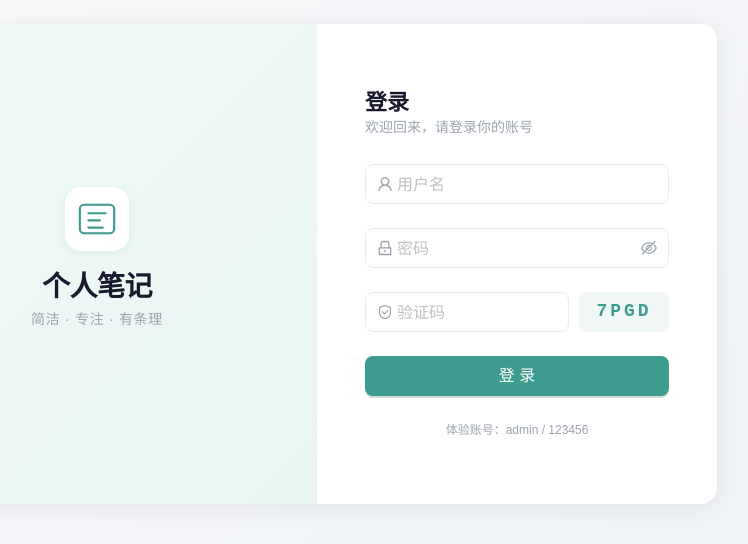
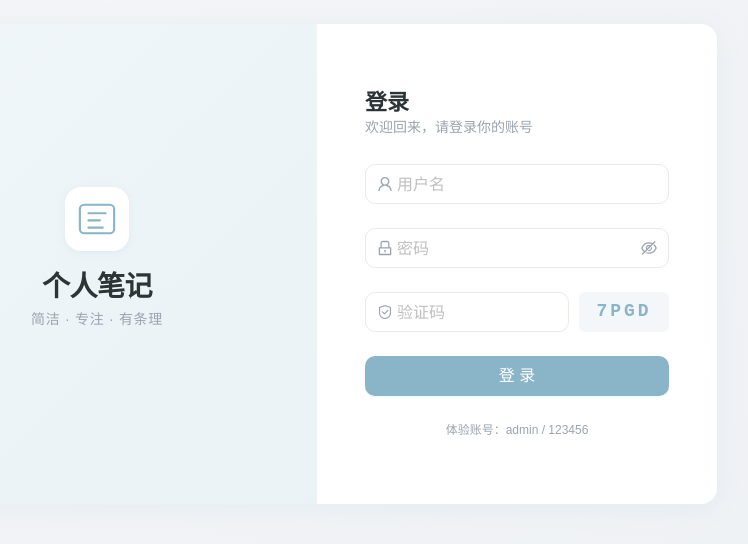
Before and after one commit to NewcomerXiaoLiu/note-Manage-system, a Vue app in the folder front-end/: page /login in a window 1280 px wide. Shown: the part 136-680 px from the top of the page, without its empty margins (343-1091 px from the left). Built offline with nearby package versions, Linux system fonts and the light colour scheme; no server answers.

Commit message:
切换前端主题为小清新风格
主题色从 Teal #3D9B8F 更换为 Soft Sky Blue #8AB4C8，
搭配 peach/sage/lavender 柔和辅色，组件尺寸改为默认。

```diff
--- a/front-end/src/App.vue
+++ b/front-end/src/App.vue
@@ -21,89 +21,95 @@
 
   const themeConfig = {
     token: {
-      colorPrimary: '#3d9b8f',
-      colorSuccess: '#3d9b8f',
-      colorWarning: '#f0b34b',
-      colorError: '#e8927c',
-      colorInfo: '#5b8def',
-      borderRadius: 6,
-      colorBgLayout: '#f8f9fa',
+      colorPrimary: '#8ab4c8',
+      colorSuccess: '#8ab4c8',
+      colorWarning: '#e8c87a',
+      colorError: '#e8aFAF',
+      colorInfo: '#8ab4c8',
+      borderRadius: 8,
+      colorBgLayout: '#f4f6f8',
       colorBgContainer: '#ffffff',
       colorBgElevated: '#ffffff',
-      colorBorder: '#e8ecf0',
-      colorBorderSecondary: '#f0f2f4',
-      colorText: '#1a1a2e',
+      colorBorder: '#e6eaf0',
+      colorBorderSecondary: '#eef1f4',
+      colorText: '#2d3436',
       colorTextSecondary: '#6b7280',
       colorTextTertiary: '#9ca3af',
       fontFamily: "'DM Sans', -apple-system, BlinkMacSystemFont, 'Segoe UI', sans-serif",
       fontSize: 14,
-      boxShadow: '0 1px 3px rgba(0, 0, 0, 0.04)',
-      boxShadowSecondary: '0 4px 16px rgba(0, 0, 0, 0.06)',
+      boxShadow: '0 1px 4px rgba(0, 0, 0, 0.04)',
+      boxShadowSecondary: '0 4px 16px rgba(138, 180, 200, 0.1)',
     },
     components: {
       Layout: {
-        colorBgHeader: '#ffffff',
-        colorBgBody: '#f8f9fa',
+        colorBgHeader: 'rgba(255,255,255,0.88)',
+        colorBgBody: '#f4f6f8',
         colorBgTrigger: '#ffffff',
       },
       Menu: {
         colorItemBg: 'transparent',
         colorItemText: '#6b7280',
-        colorItemTextHover: '#1a1a2e',
-        colorItemTextSelected: '#3d9b8f',
-        colorItemBgHover: '#f0faf8',
-        colorItemBgSelected: '#f0faf8',
+        colorItemTextHover: '#2d3436',
+        colorItemTextSelected: '#8ab4c8',
+        colorItemBgHover: '#f0f6f9',
+        colorItemBgSelected: '#f0f6f9',
         colorSubItemBg: 'transparent',
-        radiusItem: 6,
-        radiusSubMenuItem: 6,
+        radiusItem: 8,
+        radiusSubMenuItem: 8,
       },
       Button: {
-        colorPrimaryHover: '#2d8b7f',
-        colorPrimaryActive: '#1e7b6f',
-        borderRadius: 6,
+        colorPrimaryHover: '#7aa8bc',
+        colorPrimaryActive: '#6a9cb0',
+        borderRadius: 8,
         controlHeight: 36,
       },
       Card: {
-        borderRadius: 12,
-        padding: 20,
-        paddingLG: 20,
-        colorBorderSecondary: '#f0f2f4',
+        borderRadius: 14,
+        padding: 24,
+        paddingLG: 24,
+        colorBorderSecondary: '#eef1f4',
       },
       Table: {
-        borderRadius: 8,
-        headerBg: '#f8f9fa',
+        borderRadius: 10,
+        headerBg: '#f4f6f8',
         headerColor: '#6b7280',
-        rowHoverBg: '#f8f9fa',
-        borderColor: '#f0f2f4',
+        rowHoverBg: '#f8fafb',
+        borderColor: '#eef1f4',
       },
       Modal: {
-        borderRadius: 12,
-        borderRadiusLG: 12,
+        borderRadius: 14,
+        borderRadiusLG: 14,
         headerBg: '#ffffff',
         contentBg: '#ffffff',
-        footerBg: '#f8f9fa',
+        footerBg: '#f8fafb',
       },
       Form: {
         labelColor: '#6b7280',
         labelFontSize: 13,
       },
       Input: {
-        borderRadius: 6,
-        hoverBorderColor: '#3d9b8f',
-        activeBorderColor: '#3d9b8f',
+        borderRadius: 8,
+        hoverBorderColor: '#8ab4c8',
+        activeBorderColor: '#8ab4c8',
       },
       Select: {
-        borderRadius: 6,
-        hoverBorderColor: '#3d9b8f',
+        borderRadius: 8,
+        hoverBorderColor: '#8ab4c8',
       },
       Statistic: {
         contentFontSize: 28,
       },
       Pagination: {
-        borderRadius: 6,
+        borderRadius: 8,
       },
       Popconfirm: {
-        borderRadius: 8,
+        borderRadius: 10,
+      },
+      Tabs: {
+        colorBorderSecondary: '#eef1f4',
+      },
+      Tag: {
+        borderRadius: 6,
       },
     },
   };
--- a/front-end/src/assets/styles/common.scss
+++ b/front-end/src/assets/styles/common.scss
@@ -41,17 +41,17 @@
 
   .ant-card-head {
     border-bottom-color: var(--color-border-light) !important;
-    padding: 0 20px !important;
-    min-height: 50px !important;
+    padding: 0 24px !important;
+    min-height: 54px !important;
 
     .ant-card-head-title {
       font-size: 15px;
       font-weight: 600;
-      padding: 14px 0;
+      padding: 16px 0;
     }
   }
 
   .ant-card-body {
-    padding: 20px !important;
+    padding: 24px !important;
   }
 }
--- a/front-end/src/assets/styles/theme.scss
+++ b/front-end/src/assets/styles/theme.scss
@@ -1,44 +1,44 @@
-// ========== Crisp White Theme ==========
-// 清爽留白 · 干净轻盈
+// ========== 小清新 Theme ==========
+// 温柔治愈 · 轻盈透气
 
 :root {
-  // -- Primary (Teal) --
-  --color-primary: #3d9b8f;
-  --color-primary-hover: #2d8b7f;
-  --color-primary-active: #1e7b6f;
-  --color-primary-light: rgba(61, 155, 143, 0.08);
-  --color-primary-bg: #f0faf8;
+  // -- Primary (Sky Blue) --
+  --color-primary: #8ab4c8;
+  --color-primary-hover: #7aa8bc;
+  --color-primary-active: #6a9cb0;
+  --color-primary-light: rgba(138, 180, 200, 0.1);
+  --color-primary-bg: #f0f6f9;
 
   // -- Neutrals --
-  --color-bg-page: #f8f9fa;
+  --color-bg-page: #f4f6f8;
   --color-bg-card: #ffffff;
   --color-bg-elevated: #ffffff;
-  --color-bg-header: rgba(255, 255, 255, 0.92);
-  --color-text-primary: #1a1a2e;
+  --color-bg-header: rgba(255, 255, 255, 0.88);
+  --color-text-primary: #2d3436;
   --color-text-secondary: #6b7280;
   --color-text-muted: #9ca3af;
-  --color-border: #e8ecf0;
-  --color-border-light: #f0f2f4;
+  --color-border: #e6eaf0;
+  --color-border-light: #eef1f4;
 
   // -- Accent --
-  --color-accent-coral: #e8927c;
-  --color-accent-coral-light: rgba(232, 146, 124, 0.1);
-  --color-accent-blue: #5b8def;
-  --color-accent-blue-light: rgba(91, 141, 239, 0.1);
-  --color-accent-amber: #f0b34b;
-  --color-accent-amber-light: rgba(240, 179, 75, 0.1);
+  --color-accent-peach: #f0d0b8;
+  --color-accent-peach-light: rgba(240, 208, 184, 0.15);
+  --color-accent-sage: #b8d4c4;
+  --color-accent-sage-light: rgba(184, 212, 196, 0.15);
+  --color-accent-lavender: #c8bcd8;
+  --color-accent-lavender-light: rgba(200, 188, 216, 0.15);
 
-  // -- Shadows --
-  --shadow-sm: 0 1px 3px rgba(0, 0, 0, 0.04);
-  --shadow-md: 0 4px 16px rgba(0, 0, 0, 0.06);
-  --shadow-lg: 0 8px 30px rgba(0, 0, 0, 0.08);
+  // -- Shadows (softer) --
+  --shadow-sm: 0 1px 4px rgba(0, 0, 0, 0.04);
+  --shadow-md: 0 4px 16px rgba(138, 180, 200, 0.1);
+  --shadow-lg: 0 8px 30px rgba(138, 180, 200, 0.12);
   --shadow-right: 1px 0 3px rgba(0, 0, 0, 0.04);
 
   // -- Typography --
   --font-family: 'DM Sans', -apple-system, BlinkMacSystemFont, 'Segoe UI', sans-serif;
 
   // -- Radius --
-  --radius-sm: 4px;
-  --radius-md: 8px;
-  --radius-lg: 12px;
+  --radius-sm: 6px;
+  --radius-md: 10px;
+  --radius-lg: 14px;
 }
--- a/front-end/src/views/home/index.vue
+++ b/front-end/src/views/home/index.vue
@@ -124,13 +124,13 @@
       }
 
       &.icon-groups {
-        color: var(--color-accent-amber);
-        background: var(--color-accent-amber-light);
+        color: var(--color-accent-sage);
+        background: var(--color-accent-sage-light);
       }
 
       &.icon-recent {
-        color: var(--color-accent-blue);
-        background: var(--color-accent-blue-light);
+        color: var(--color-accent-lavender);
+        background: var(--color-accent-lavender-light);
       }
     }
 
--- a/front-end/src/views/login/index.vue
+++ b/front-end/src/views/login/index.vue
@@ -158,7 +158,7 @@
     justify-content: center;
     width: 100%;
     height: 100%;
-    background: linear-gradient(135deg, #f8f9fa 0%, #eef1f5 100%);
+    background: linear-gradient(135deg, var(--color-bg-page) 0%, #eef1f5 100%);
   }
 
   .login-container {
@@ -167,7 +167,7 @@
     min-height: 480px;
     background: #ffffff;
     border-radius: 16px;
-    box-shadow: 0 4px 24px rgba(0, 0, 0, 0.06);
+    box-shadow: 0 4px 24px rgba(138, 180, 200, 0.1);
     overflow: hidden;
   }
 
@@ -179,7 +179,7 @@
     justify-content: center;
     flex: 1;
     padding: 48px;
-    background: linear-gradient(135deg, #f0faf8 0%, #e8f5f2 100%);
+    background: linear-gradient(135deg, #f0f6f9 0%, #eaf2f5 100%);
 
     .brand-icon {
       display: flex;
@@ -190,7 +190,7 @@
       color: var(--color-primary);
       background: #ffffff;
       border-radius: 16px;
-      box-shadow: 0 2px 8px rgba(61, 155, 143, 0.1);
+      box-shadow: 0 2px 8px rgba(138, 180, 200, 0.12);
       margin-bottom: 20px;
     }
 
@@ -259,7 +259,7 @@
           transition: all 0.15s;
 
           &:hover {
-            background: rgba(61, 155, 143, 0.15);
+            background: var(--color-primary-light);
           }
         }
       }
--- a/front-end/src/views/notes/index.vue
+++ b/front-end/src/views/notes/index.vue
@@ -15,10 +15,9 @@
                 placeholder="分组筛选"
                 allow-clear
                 style="width: 120px"
-                size="small"
                 @change="fetchNotes"
               />
-              <a-button type="primary" size="small" ghost @click="handleAdd">
+              <a-button type="primary" ghost @click="handleAdd">
                 <PlusOutlined />
                 新建
               </a-button>
@@ -57,12 +56,12 @@
               <span v-if="selectedNote.updated_at !== selectedNote.created_at">更新 {{ dayjs(selectedNote.updated_at).format('YYYY-MM-DD HH:mm') }}</span>
             </div>
             <div class="detail-actions">
-              <a-button size="small" @click="handleEdit(selectedNote)">
+              <a-button @click="handleEdit(selectedNote)">
                 <EditOutlined />
                 编辑
               </a-button>
               <a-popconfirm title="确定删除？" @confirm="handleDelete(selectedNote.id)" ok-text="删除" cancel-text="取消">
-                <a-button size="small" danger>
+                <a-button danger>
                   <DeleteOutlined />
                   删除
                 </a-button>
```
